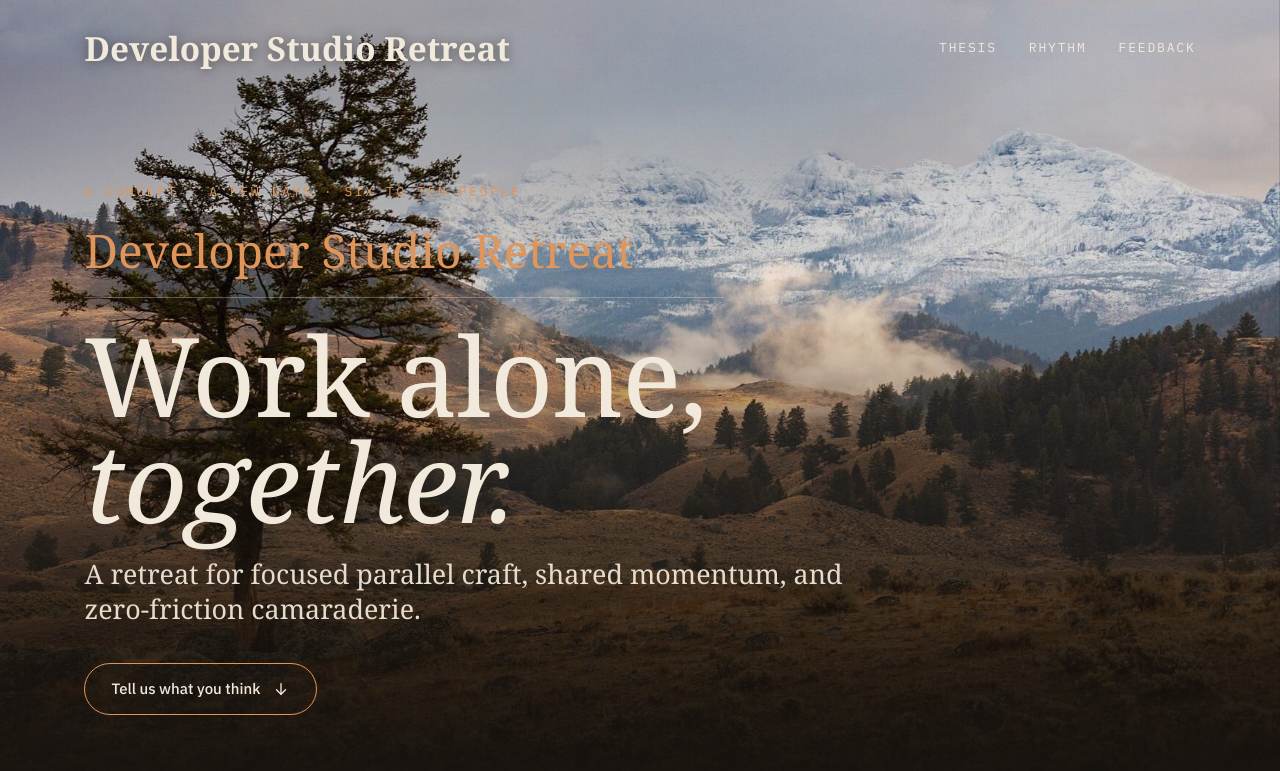
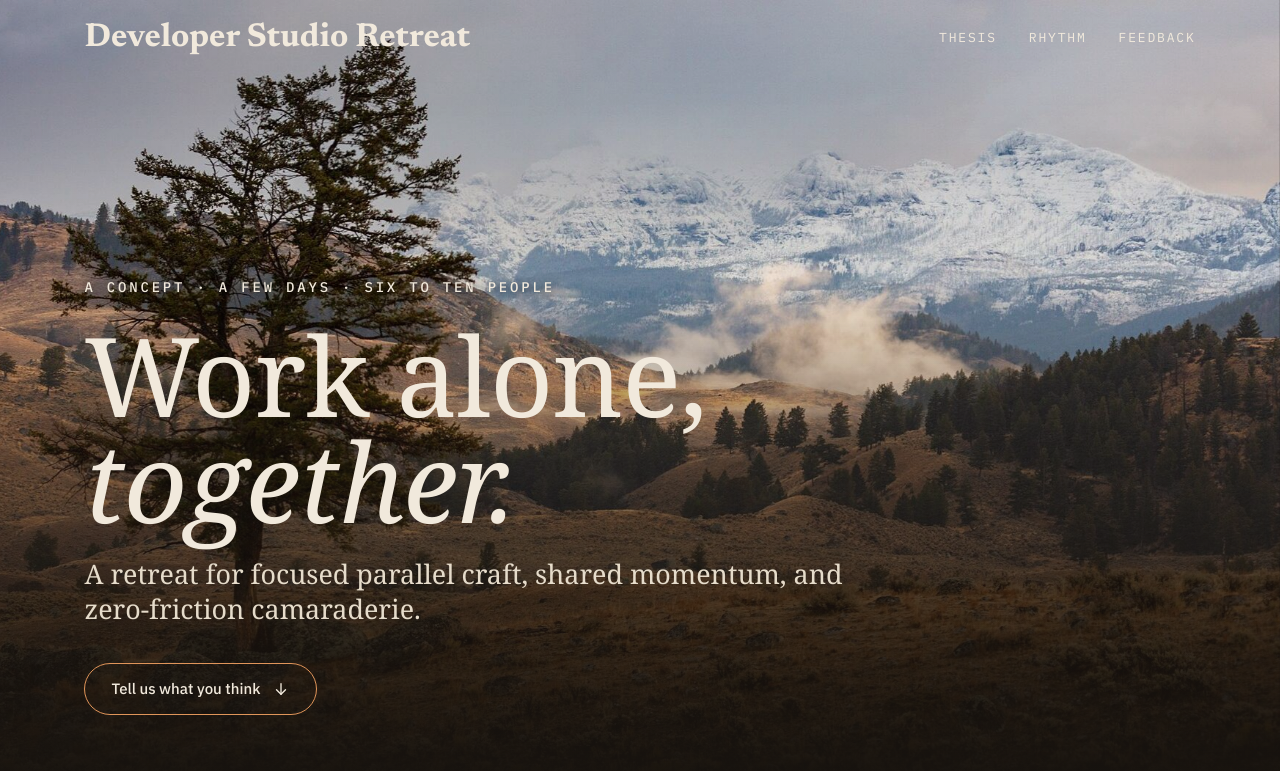
Before and after one commit to BruceEckel/developer-studio-retreat, a Jekyll site: the page built from index.md, in a window 1280 px wide and 900 px high. Shown: the top 771 px of the window. Built offline with Jekyll 4.4.1, drawn with Linux system fonts in a browser that asks for light colours; some web fonts are replaced; comment, search, counter and statistics services are not loaded.

Commit message:
True bold wordmark, drop the duplicate hero title, readable eyebrow
Co-Authored-By: Claude Fable 5 <noreply@anthropic.com>
Claude-Session: https://claude.ai/code/session_01VmKJ42KRS4uVBuzi3yJXQ4

```diff
--- a/_layouts/retreat.html
+++ b/_layouts/retreat.html
@@ -10,7 +10,7 @@
   <meta property="og:image" content="{{ page.hero.image | absolute_url }}">
   <link rel="preconnect" href="https://fonts.googleapis.com">
   <link rel="preconnect" href="https://fonts.gstatic.com" crossorigin>
-  <link rel="stylesheet" href="https://fonts.googleapis.com/css2?family=Instrument+Serif:ital@0;1&family=IBM+Plex+Sans:wght@400;500&family=IBM+Plex+Mono:wght@400;500&display=swap">
+  <link rel="stylesheet" href="https://fonts.googleapis.com/css2?family=Instrument+Serif:ital@0;1&family=Newsreader:wght@700&family=IBM+Plex+Sans:wght@400;500&family=IBM+Plex+Mono:wght@400;500&display=swap">
   <link rel="stylesheet" href="{{ '/assets/css/retreat.css' | relative_url }}?v={{ site.time | date: '%s' }}">
 </head>
 <body id="top">
@@ -19,7 +19,7 @@
     <img class="hero-photo" src="{{ page.hero.image | relative_url }}" alt="{{ page.hero.alt }}">
     <div class="hero-shade"></div>
     <nav class="topbar" id="topbar">
-      <a class="wordmark" href="#top">{{ page.title }}</a>
+      <h1 class="wordmark"><a href="#top">{{ page.title }}</a></h1>
       <div class="topbar-links">
         <a href="#thesis">Thesis</a>
         <a href="#rhythm">Rhythm</a>
@@ -28,7 +28,6 @@
     </nav>
     <div class="hero-copy">
       <p class="eyebrow">{{ page.hero.eyebrow }}</p>
-      <h1 class="site-name">{{ page.title }}</h1>
       <p class="display">{{ page.hero.headline }}<br><em>{{ page.hero.headline_em }}</em></p>
       <p class="tagline">{{ page.hero.tagline }}</p>
       <a class="button" href="#feedback">{{ page.hero.cta }}
--- a/assets/css/retreat.css
+++ b/assets/css/retreat.css
@@ -124,14 +124,16 @@ figcaption {
 }
 .topbar a { color: var(--paper); }
 .wordmark {
-  font-family: var(--serif);
+  font-family: "Newsreader", Georgia, "Times New Roman", serif;
   font-size: clamp(26px, 2.6vw, 36px);
   font-weight: 700;
+  line-height: 1;
   letter-spacing: 0;
   text-transform: none;
-  color: var(--paper);
-  text-shadow: 0 1px 12px rgba(23, 19, 15, 0.5);
+  margin: 0;
 }
+.wordmark a { color: var(--paper); }
+.wordmark a:hover { color: var(--accent); }
 .topbar-links { display: flex; gap: clamp(16px, 2.5vw, 32px); }
 
 .hero-copy {
@@ -147,15 +149,12 @@ figcaption {
   from { opacity: 0; transform: translateY(18px); }
   to { opacity: 1; transform: translateY(0); }
 }
-.hero-copy .eyebrow { margin-bottom: 0; }
-.site-name {
-  font-family: var(--serif);
-  font-size: clamp(34px, 3.6vw, 52px);
-  line-height: 1.1;
-  color: var(--accent);
-  padding-bottom: 20px;
-  border-bottom: 1px solid rgba(241, 233, 220, 0.3);
-  max-width: 640px;
+.hero-copy .eyebrow {
+  margin-bottom: 0;
+  font-size: 14px;
+  font-weight: 500;
+  color: var(--paper);
+  text-shadow: 0 1px 10px rgba(23, 19, 15, 0.8);
 }
 .display {
   font-family: var(--serif);
```
